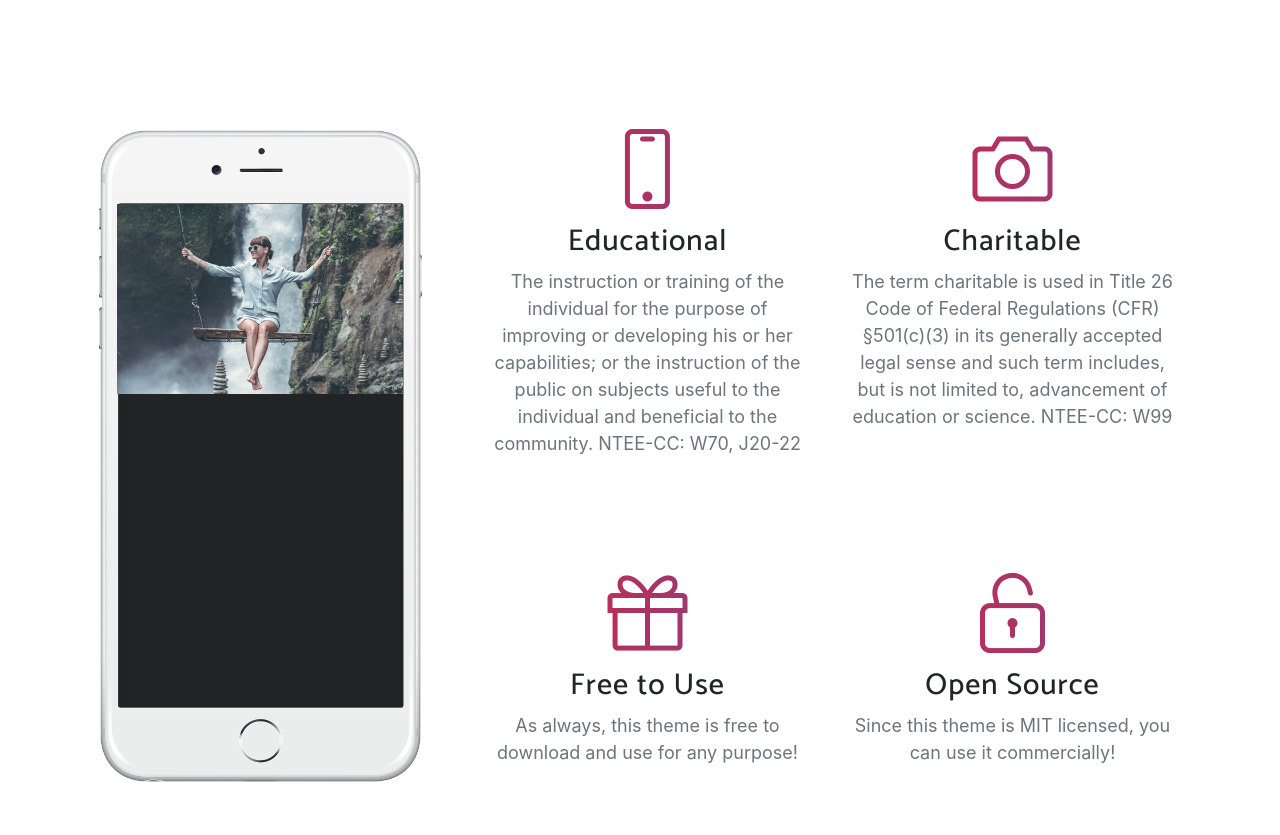
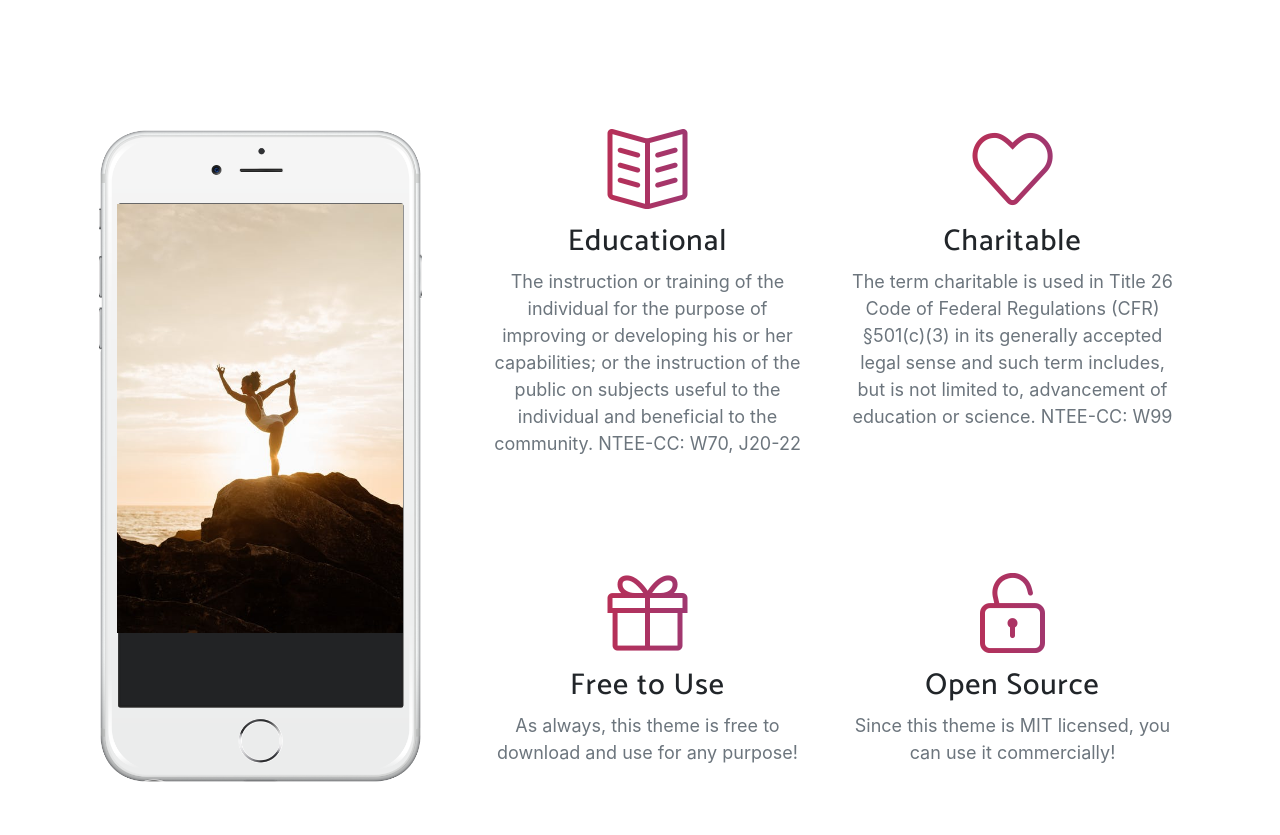
Before and after one commit to zenativity/zenativity.org, a website with bundled scripts: page index.html in a window 1280 px wide. Shown: the part 1720-2555 px from the top of the page. Built offline with nearby package versions, Linux system fonts and the light colour scheme; a web font is replaced by a local one.

Commit message:
change icons

```diff
--- a/index.html
+++ b/index.html
@@ -71,7 +71,7 @@
               <div class="device">
                 <div class="screen">
                   <!-- Demo image for screen mockup, you can put an image here, some HTML, an animation, video, or anything else! -->
-                  <img src="img/demo-screen-1.jpg" class="img-fluid" alt="">
+                  <img src="img/Zen-hope-beauty.jpeg" class="img-fluid" alt="">
                 </div>
                 <div class="button">
                   <!-- You can hook the "home button" to some JavaScript events or just remove it -->
@@ -113,7 +113,7 @@
               <div class="device">
                 <div class="screen">
                   <!-- Demo image for screen mockup, you can put an image here, some HTML, an animation, video, or anything else! -->
-                  <img src="img/Zen-Beauty.jpeg" class="img-fluid" alt="">
+                  <img src="img/Zen-hope-beauty.jpeg" class="img-fluid" alt="">
                 </div>
                 <div class="button">
                   <!-- You can hook the "home button" to some JavaScript events or just remove it -->
@@ -127,14 +127,14 @@
             <div class="row">
               <div class="col-lg-6">
                 <div class="feature-item">
-                  <i class="icon-screen-smartphone text-primary"></i>
+                  <i class="icon-book-open text-primary"></i>
                   <h3>Educational</h3>
                   <p class="text-muted">The instruction or training of the individual for the purpose of improving or developing his or her capabilities; or the instruction of the public on subjects useful to the individual and beneficial to the community. NTEE-CC: W70, J20-22</p>
                 </div>
               </div>
               <div class="col-lg-6">
                 <div class="feature-item">
-                  <i class="icon-camera text-primary"></i>
+                  <i class="icon-heart text-primary"></i>
                   <h3>Charitable</h3>
                   <p class="text-muted">The term charitable is used in Title 26 Code of Federal Regulations (CFR) §501(c)(3) in its generally accepted legal sense and such term includes, but is not limited to, advancement of education or science. NTEE-CC: W99</p>
                 </div>
```
